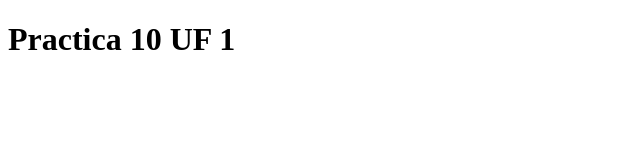
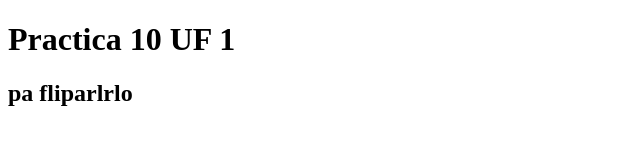
Before and after one commit to pmoraleda/UF1P10, a plain HTML site: page index.html in a window 1280 px wide. Shown: the whole page, without its empty margins (0-640 px from the left). Drawn offline with Linux system fonts and the light colour scheme.

Commit message:
Update index.html

```diff
--- a/index.html
+++ b/index.html
@@ -6,5 +6,6 @@
 </head>
 <body>
    <h1> Practica 10 UF 1</h1>
+   <h2> pa fliparlrlo </h2>
 </body>
 </html>
```
